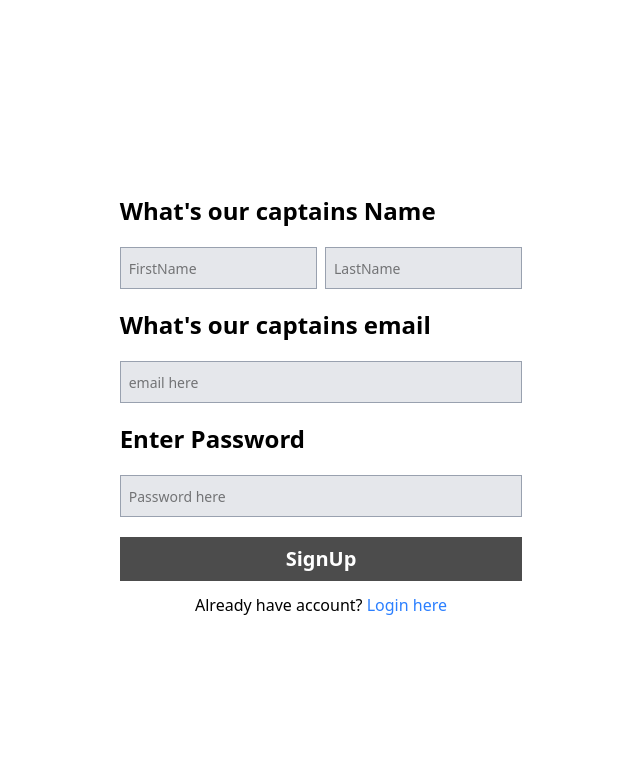
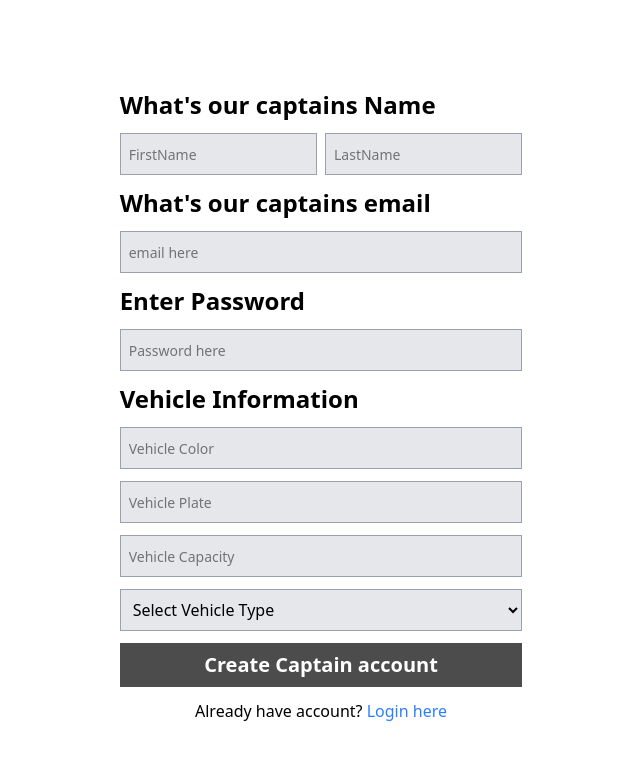
Before and after one commit to rukadikar123/UberClone, a React (Vite) app in the folder Frontend/: page /captain-signup in a window 1280 px wide. Shown: the top 760 px of the page, without its empty margins (319-959 px from the left). Built offline with nearby package versions, Linux system fonts and the light colour scheme.

Commit message:
feat: add Captain context and routes for CaptainHome and UserLogout; enhance CaptainSignup with vehicle information

```diff
--- a/Frontend/src/App.jsx
+++ b/Frontend/src/App.jsx
@@ -6,6 +6,8 @@ import CaptainLogin from "./Pages/CaptainLogin"
 import CaptainSignup from "./Pages/CaptainSignup"
 import Home from "./Pages/Home"
 import UserProtectWrapper from "./Pages/UserProtectWrapper"
+import UserLogout from "./Pages/UserLogout"
+import CaptainHome from "./Pages/CaptainHome"
 
 
 function App() {
@@ -23,6 +25,10 @@ function App() {
             <Home/>
           </UserProtectWrapper>
         }/>
+        <Route path="/user/logout" element={<UserProtectWrapper>
+          <UserLogout/>
+        </UserProtectWrapper>}/>
+        <Route path="/captain-home" element={<CaptainHome/>}  />
       </Routes>
     </>
   )
--- /dev/null
+++ b/Frontend/src/Context/CaptainContext.jsx
@@ -0,0 +1,27 @@
+import React, { createContext, useState } from "react";
+
+export const CaptainDataContext = createContext();
+
+function CaptainContext({children}) {
+    const [isLoading,setIsLoading]=useState(false)
+    const [error, setError] = useState(null)
+
+  const [captain, setCaptain] = useState({
+    email: "",
+    password: "",
+    fullName: {
+      firstName: "",
+      lastName: "",
+    },
+  });
+
+  return (
+    <div>
+      <CaptainDataContext.Provider value={{ captain, setCaptain }}>
+        {children}
+      </CaptainDataContext.Provider>
+    </div>
+  );
+}
+
+export default CaptainContext;
--- /dev/null
+++ b/Frontend/src/Pages/CaptainHome.jsx
@@ -0,0 +1,9 @@
+import React from 'react'
+
+function CaptainHome() {
+  return (
+    <div>CaptainHome</div>
+  )
+}
+
+export default CaptainHome
--- a/Frontend/src/Pages/CaptainSignup.jsx
+++ b/Frontend/src/Pages/CaptainSignup.jsx
@@ -1,24 +1,51 @@
-import React, { useState } from 'react'
-import { Link } from 'react-router-dom';
+import React, { useContext, useState } from 'react'
+import { Link, useNavigate } from 'react-router-dom';
+import { CaptainDataContext } from '../Context/CaptainContext';
+import axios from 'axios';
 
 function CaptainSignup() {
   const [email, setEmail] = useState("");
   const [password, setPassword] = useState("");
   const [fullName, setFullName] = useState({firstName:'', lastName:''});
-  const [userData, setUserData] = useState({});
+  const [vehicleColor, setVehicleColor] = useState("");
+  const [vehiclePlate, setVehiclePlate] = useState("");
+  const [vehicleCapacity, setVehicleCapacity] = useState();
+  const [vehicleType, setVehicleType] = useState("");
 
-  const submitHandler = (e) => {
+  const {captain, setCaptain}=useContext(CaptainDataContext)
+
+  const navigate=useNavigate()
+
+  const submitHandler =async (e) => {
     e.preventDefault();
-    setUserData({
+
+    const CaptainData={
+      fullName:fullName,
       email: email,
       password: password,
-      fullName:fullName
-    });
+      vehicle:{
+        color:vehicleColor,
+        plate:vehiclePlate,
+        capacity:vehicleCapacity,
+        vehicleType:vehicleType
+      }
+    }
 
+    const response=await axios.post(`${import.meta.env.VITE_BASE_URL}/captain/register`,CaptainData )
+    if(response.status===200){
+      const data= response.data
+      setCaptain(data.captain)
+      localStorage.setItem('token', data.token)
+      navigate('/captain-home')
+    }
 
     setEmail("");
     setPassword("");
     setFullName({firstName:'', lastName:''})
+    setVehicleCapacity()
+    setVehicleColor('')
+    setVehiclePlate('')
+    setVehicleType('')
   };
 
 
@@ -27,7 +54,7 @@ function CaptainSignup() {
     <div className="h-screen w-full flex flex-col items-center  justify-center">
       <form
         onSubmit={(e) => submitHandler(e)}
-        className="flex flex-col w-1/3 gap-5  p-3"
+        className="flex flex-col w-1/3 gap-3  p-3"
       >
         <h2 className="text-2xl font-semibold">What's our captains Name</h2>
         <div className="flex gap-2  ">
@@ -73,11 +100,47 @@ function CaptainSignup() {
           placeholder="Password here"
           className="p-2 outline-none placeholder:text-sm bg-gray-200 border border-gray-400 hover:border-gray-700 hover:border-2"
         />
+        <h2 className="text-2xl font-semibold">Vehicle Information</h2>
+        <input
+          type="text"
+          required
+          value={vehicleColor}
+          onChange={(e) => setVehicleColor(e.target.value)}
+          placeholder="Vehicle Color"
+          className="p-2 outline-none placeholder:text-sm bg-gray-200 border border-gray-400 hover:border-gray-700 hover:border-2"
+        />
+        <input
+          type="text"
+          required
+          value={vehiclePlate}
+          onChange={(e) => setVehiclePlate(e.target.value)}
+          placeholder="Vehicle Plate"
+          className="p-2 outline-none placeholder:text-sm bg-gray-200 border border-gray-400 hover:border-gray-700 hover:border-2"
+        />
+        <input
+          type="number"
+          required
+          value={vehicleCapacity}
+          onChange={(e) => setVehicleCapacity(e.target.value)}
+          placeholder="Vehicle Capacity"
+          className="p-2 outline-none placeholder:text-sm bg-gray-200 border border-gray-400 hover:border-gray-700 hover:border-2"
+        />
+        <select
+          required
+          value={vehicleType}
+          onChange={(e) => setVehicleType(e.target.value)}
+          className="p-2 outline-none bg-gray-200 border border-gray-400 hover:border-gray-700 hover:border-2"
+        >
+          <option value="" disabled>Select Vehicle Type</option>
+          <option value="car">Car</option>
+          <option value="auto">Auto</option>
+          <option value="motor">Motor</option>
+        </select>
         <button
           type="submit"
           className="text-xl  py-2  text-white bg-black/70 font-semibold cursor-pointer  hover:bg-black/50"
         >
-          SignUp
+          Create Captain account
         </button>
       </form>
       <p className="font-medium text-center">
--- /dev/null
+++ b/Frontend/src/Pages/UserLogout.jsx
@@ -0,0 +1,25 @@
+import axios from 'axios'
+import React from 'react'
+import { useNavigate } from 'react-router-dom'
+
+function UserLogout() {
+    const token=localStorage.getItem('token')
+    const navigate=useNavigate()
+
+    axios.get(`${import.meta.env.VITE_BASE_URL}/users/logout`,{
+        headers:{
+            Authorization:`Bearer ${token}`
+        }
+    }).then((response)=>{
+        if(response.status===200){
+            localStorage.removeItem('token')
+            navigate('/login')
+        }
+    })
+
+  return (
+    <div>UserLogout</div>
+  )
+}
+
+export default UserLogout
--- a/Frontend/src/Pages/UserProtectWrapper.jsx
+++ b/Frontend/src/Pages/UserProtectWrapper.jsx
@@ -1,4 +1,4 @@
-import React, { useContext } from 'react'
+import React, { useContext, useEffect } from 'react'
 import { UserDataContext } from '../Context/userContext'
 import { useNavigate } from 'react-router-dom'
 
@@ -9,9 +9,13 @@ function UserProtectWrapper({children}) {
     const {user}=useContext(UserDataContext)
     const navigate=useNavigate()
 
-    if(!user?.email || !token){
+    useEffect(() => {
+      if(!user?.email || !token){
         navigate('/login')
     }
+    }, [token])
+
+
 
   return (
     <>
--- a/Frontend/src/main.jsx
+++ b/Frontend/src/main.jsx
@@ -4,13 +4,16 @@ import "./index.css";
 import App from "./App.jsx";
 import { BrowserRouter } from "react-router-dom";
 import UserContext from "./Context/userContext.jsx";
+import CaptainContext from "./Context/CaptainContext.jsx";
 
 createRoot(document.getElementById("root")).render(
   <StrictMode>
-    <UserContext>
-    <BrowserRouter>
-      <App />
-    </BrowserRouter>
-    </UserContext>
+    <CaptainContext>
+      <UserContext>
+        <BrowserRouter>
+          <App />
+        </BrowserRouter>
+      </UserContext>
+    </CaptainContext>
   </StrictMode>
 );
```
